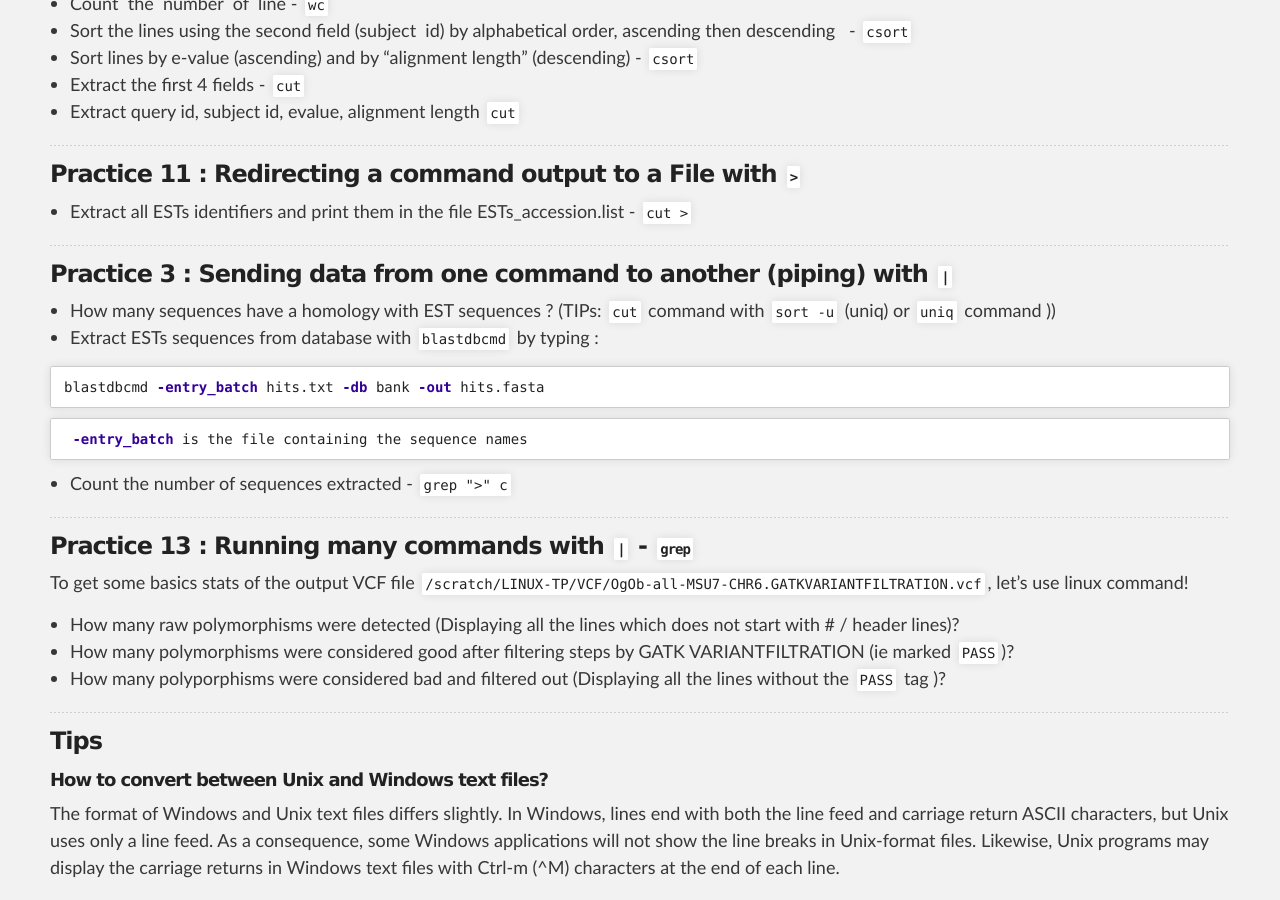
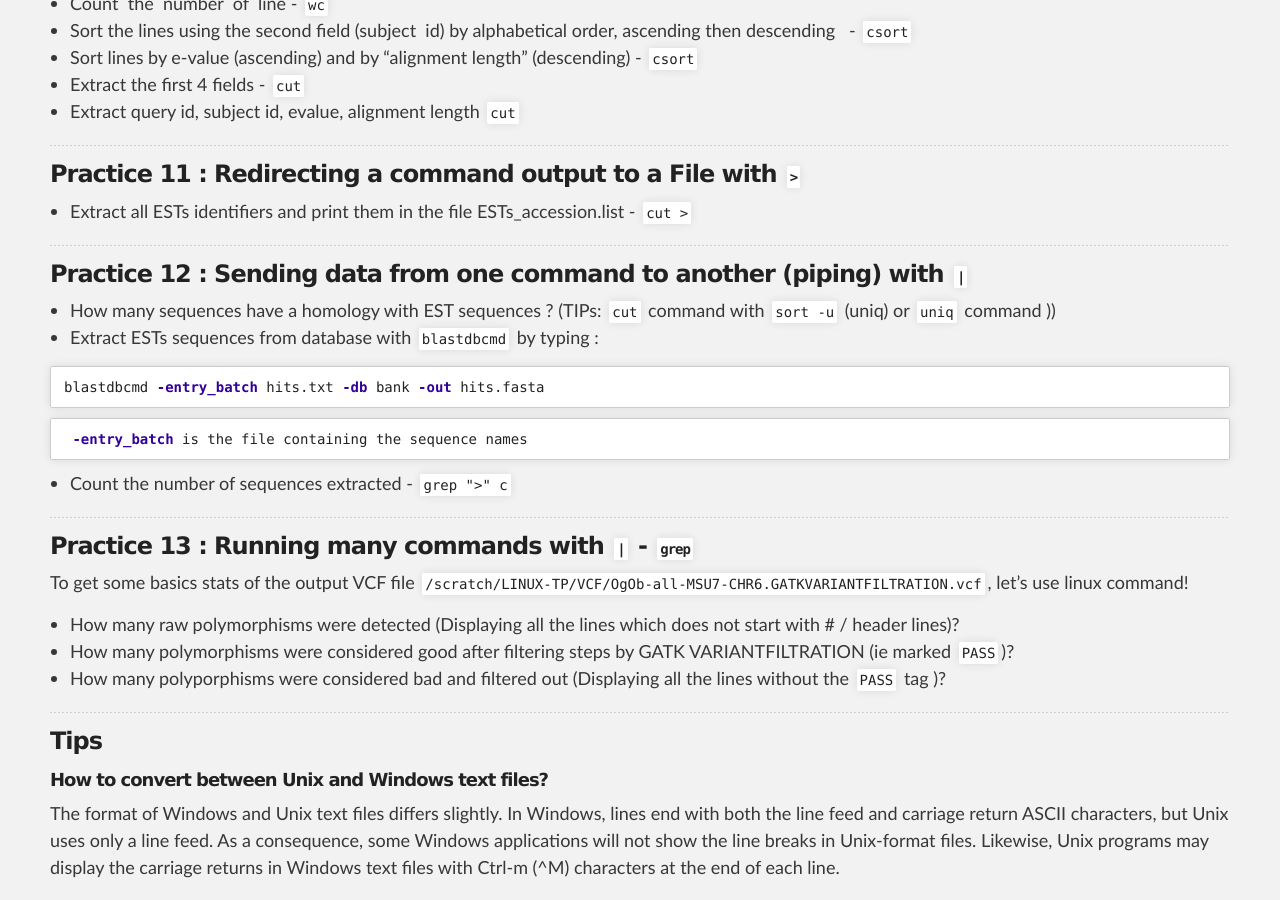
Before and after one commit to SouthGreenPlatform/trainings, a Jekyll site: the page built from _pages/linux/linuxGuidePractice.md, in a window 1280 px wide and 900 px high, scrolled down 7471 px. Built offline with Jekyll 4.4.1, drawn with Linux system fonts in a browser that asks for light colours; nearby versions of some CDN libraries.

Commit message:
Update linuxGuidePractice.md

```diff
--- a/_pages/linux/linuxGuidePractice.md
+++ b/_pages/linux/linuxGuidePractice.md
@@ -300,7 +300,7 @@ The flag for the output format is -outfmt followed by a number which denotes the
 -----------------------
 
 <a name="practice-12"></a>
-### Practice 3 :  Sending data from one command to another (piping) with `|`
+### Practice 12 :  Sending data from one command to another (piping) with `|`
 * How many sequences have a homology with EST sequences ? (TIPs: `cut` command with `sort -u` (uniq) or `uniq` command ))
 * Extract ESTs sequences from database with `blastdbcmd` by typing :
 
```
